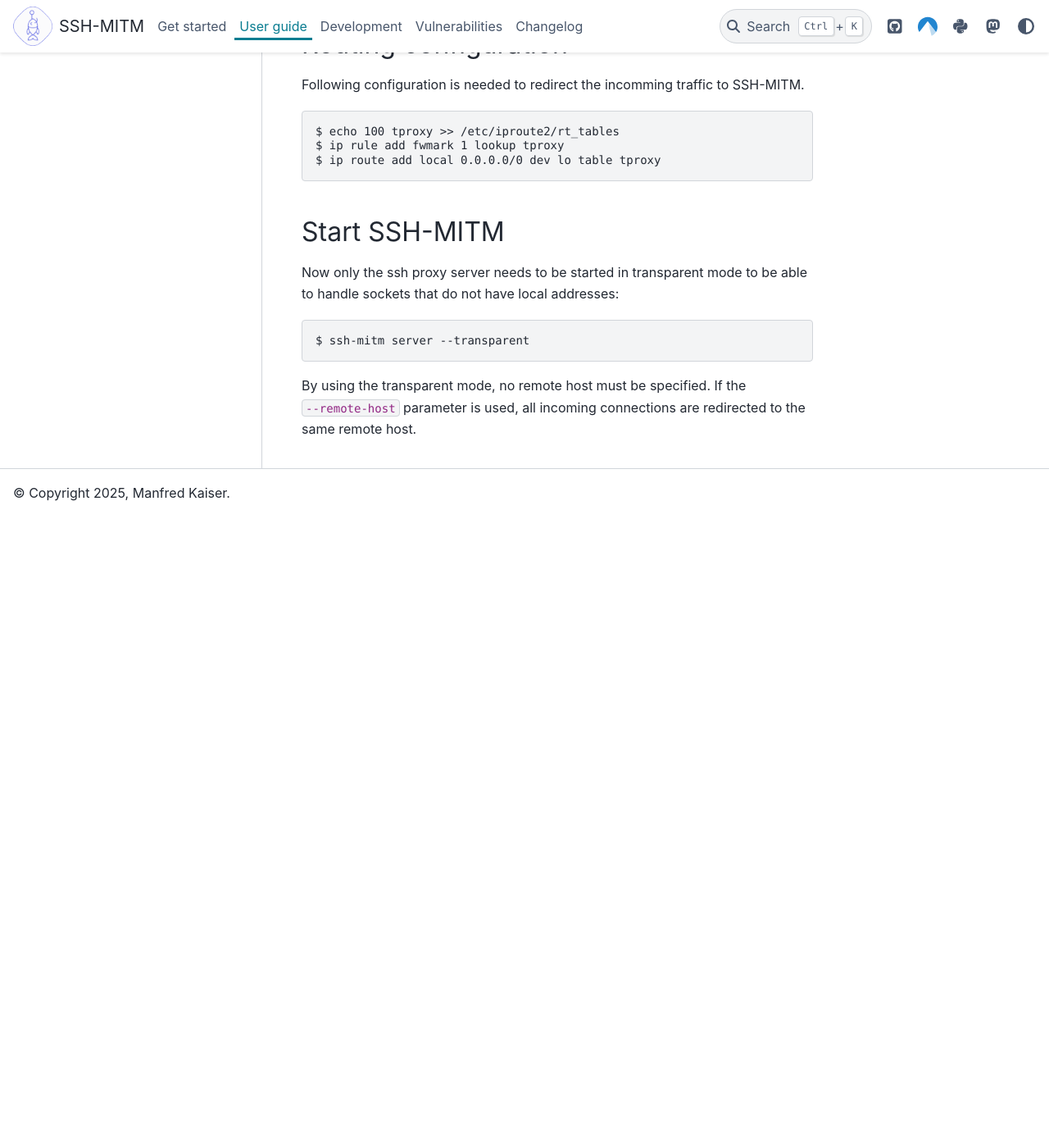
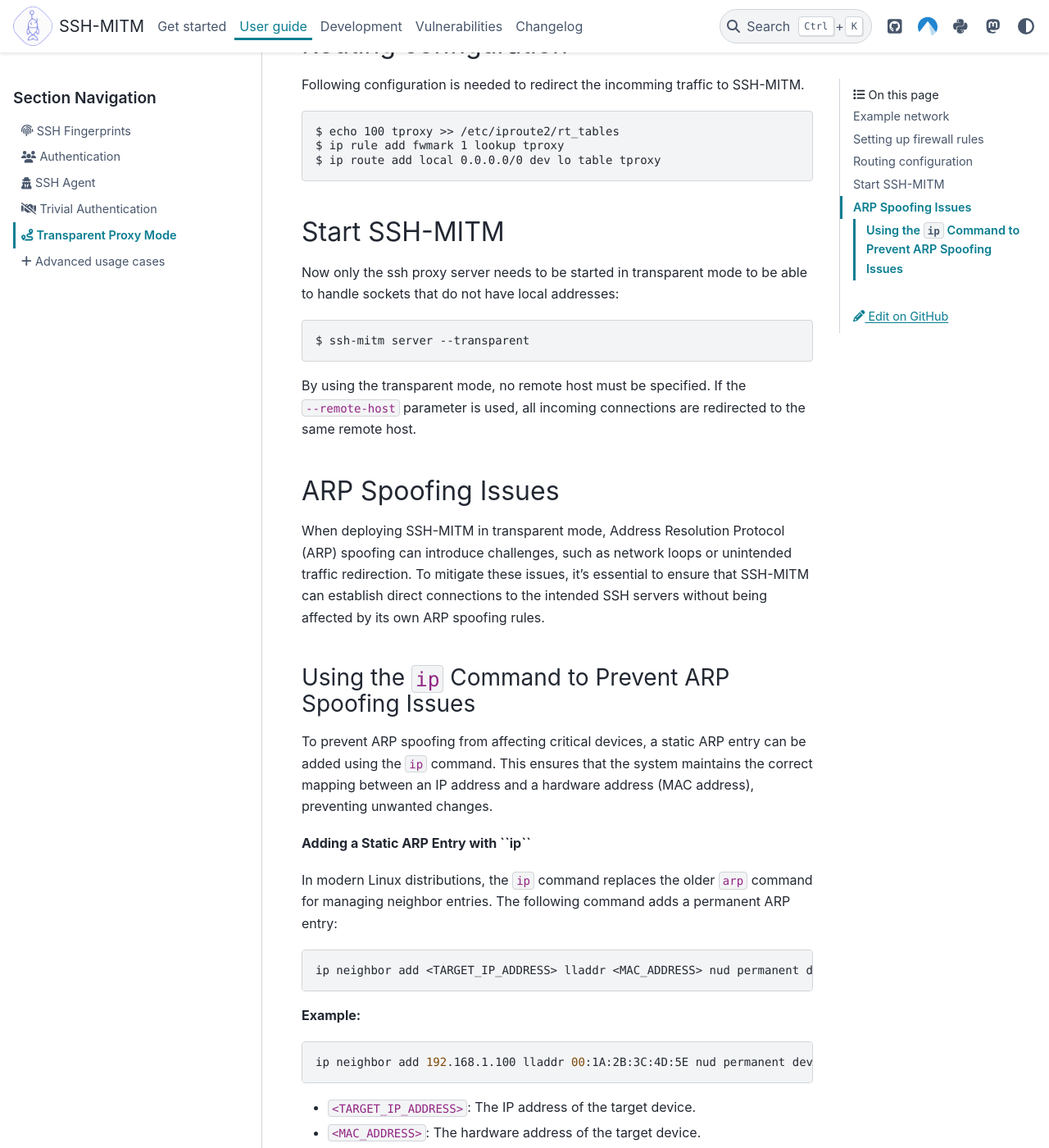
Before and after one commit to ssh-mitm/ssh-mitm, a Sphinx documentation site: the page built from doc/user_guide/transparent.rst, in a window 1280 px wide and 1400 px high, scrolled down 1499 px. Shown: the whole window at 82% size. Built offline with Sphinx 7.4.7 and the PyData theme 0.15.4, drawn with Linux system fonts in a browser that asks for light colours; pages that are not in the unit, such as notebooks, are missing from menus; before the commit the page ends 2129 px from its top, so only the background shows below that; some of the changed text lies outside the part shown.

Commit message:
Added info about arp spoofing issues

```diff
--- a/doc/user_guide/transparent.rst
+++ b/doc/user_guide/transparent.rst
@@ -1,3 +1,4 @@
+===================================
 :fas:`route` Transparent Proxy Mode
 ===================================
 
@@ -23,7 +24,7 @@
     Router configuration and arp spoofing are not part of this documentation.
 
 Example network
----------------
+===============
 
 In following example there are 2 networks. SSH-MITM is installed on the default gateway.
 This allows to intercept all connections between the two networks.
@@ -35,7 +36,7 @@
 
 
 Setting up firewall rules
--------------------------
+=========================
 
 To setup SSH-MITM in transparent mode, the system has to be prepared.
 
@@ -52,7 +53,7 @@
     $ firewall-cmd --direct --permanent --add-rule ipv4 mangle PREROUTING 1 -p tcp --dport 22 --j TPROXY --tproxy-mark 0x1/0x1 --on-port=10022 --on-ip=127.0.0.1
 
 Routing configuration
----------------------
+=====================
 
 Following configuration is needed to redirect the incomming traffic to SSH-MITM.
 
@@ -64,7 +65,7 @@
 
 
 Start SSH-MITM
---------------
+==============
 
 Now only the ssh proxy server needs to be started in transparent mode to be able to handle sockets that do not have local addresses:
 
@@ -75,3 +76,56 @@
 
 By using the transparent mode, no remote host must be specified. If the ``--remote-host`` parameter is used,
 all incoming connections are redirected to the same remote host.
+
+
+ARP Spoofing Issues
+===================
+
+When deploying SSH-MITM in transparent mode, Address Resolution Protocol (ARP) spoofing can
+introduce challenges, such as network loops or unintended traffic redirection. To mitigate these
+issues, it's essential to ensure that SSH-MITM can establish direct connections to the intended SSH
+servers without being affected by its own ARP spoofing rules.
+
+Using the ``ip`` Command to Prevent ARP Spoofing Issues
+-------------------------------------------------------
+
+To prevent ARP spoofing from affecting critical devices, a static ARP entry can be added using the
+``ip`` command. This ensures that the system maintains the correct mapping between an IP address
+and a hardware address (MAC address), preventing unwanted changes.
+
+**Adding a Static ARP Entry with ``ip``**
+
+In modern Linux distributions, the ``ip`` command replaces the older ``arp`` command for managing
+neighbor entries. The following command adds a permanent ARP entry:
+
+.. code-block:: bash
+
+   ip neighbor add <TARGET_IP_ADDRESS> lladdr <MAC_ADDRESS> nud permanent dev <NETWORK_INTERFACE>
+
+**Example:**
+
+.. code-block:: bash
+
+   ip neighbor add 192.168.1.100 lladdr 00:1A:2B:3C:4D:5E nud permanent dev eth0
+
+- ``<TARGET_IP_ADDRESS>``: The IP address of the target device.
+- ``<MAC_ADDRESS>``: The hardware address of the target device.
+- ``<NETWORK_INTERFACE>``: The name of the network interface (e.g., ``eth0``).
+- ``nud permanent``: Marks the entry as static and prevents automatic updates.
+
+**Verifying and Managing ARP Entries**
+
+To check the current ARP table:
+
+.. code-block:: bash
+
+   ip neighbor show
+
+To delete a static ARP entry:
+
+.. code-block:: bash
+
+   ip neighbor del 192.168.1.100 dev eth0
+
+By configuring static ARP entries appropriately, you can prevent SSH-MITM from intercepting its own
+connections, ensuring stable and predictable network behavior during ARP spoofing scenarios.
```
